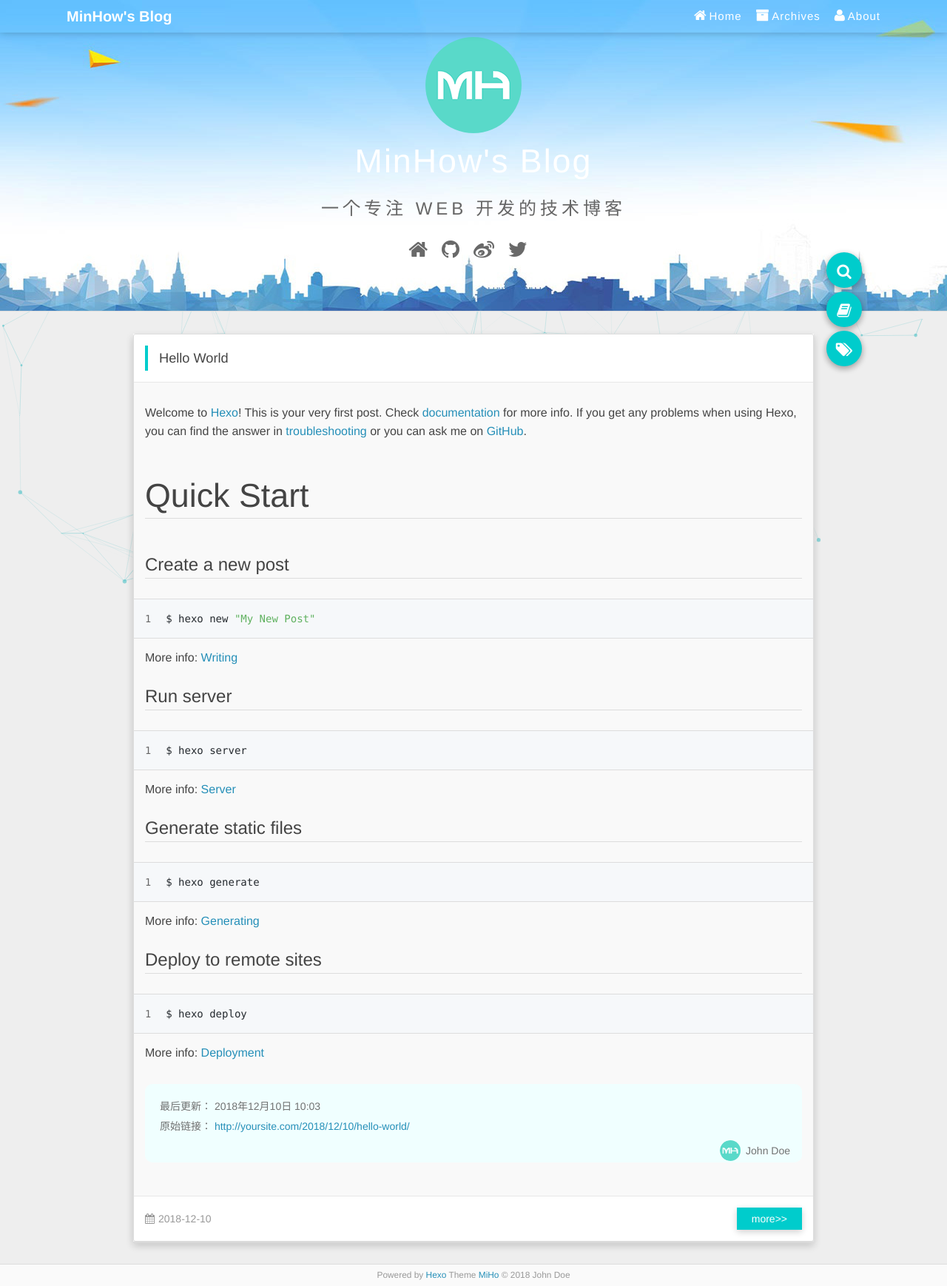
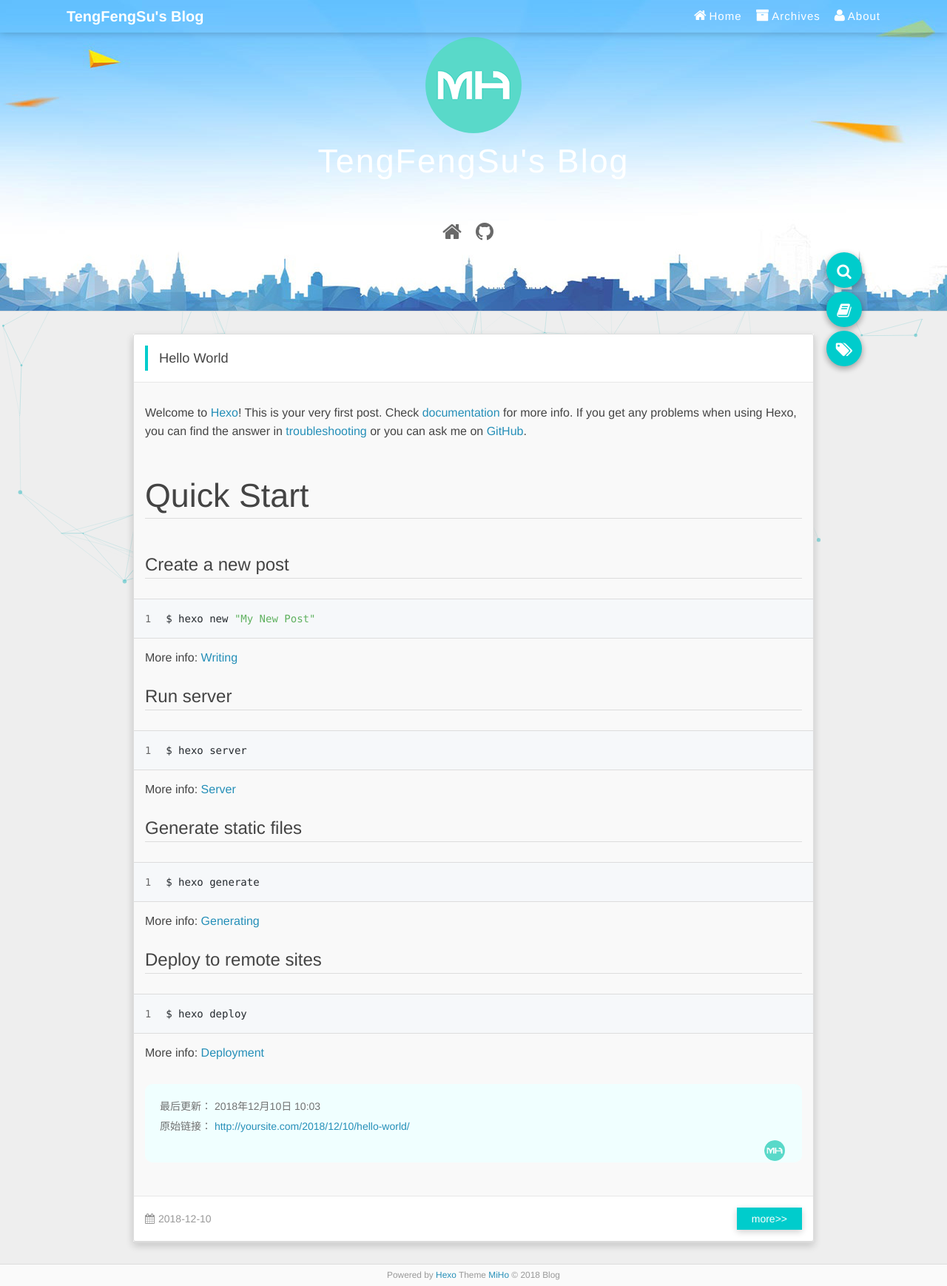
Before and after one commit to tengfengsu/tengfengsu.github.io, a plain HTML site: page index.html in a window 1280 px wide. Shown: the whole page at 74% size. Drawn offline with nearby package versions, Linux system fonts and the light colour scheme; some packages are replaced by stand-ins of ours; a script that the page names is missing.

Commit message:
Site updated: 2018-12-11 17:42:15

```diff
--- a/index.html
+++ b/index.html
@@ -3,18 +3,18 @@
 <head><meta name="generator" content="Hexo 3.8.0">
   <meta charset="utf-8">
 
-  <title>Hexo</title>
+  <title>Blog</title>
   <meta name="viewport" content="width=device-width, initial-scale=1, maximum-scale=1">
 
-    <meta name="keywords" content="MinHow,MinHow's Blog">
+    <meta name="keywords" content="TengFengSu,TengFengSu's Blog">
 
   <meta property="og:type" content="website">
-<meta property="og:title" content="Hexo">
+<meta property="og:title" content="Blog">
 <meta property="og:url" content="http://yoursite.com/index.html">
-<meta property="og:site_name" content="Hexo">
+<meta property="og:site_name" content="Blog">
 <meta property="og:locale" content="default">
 <meta name="twitter:card" content="summary">
-<meta name="twitter:title" content="Hexo">
+<meta name="twitter:title" content="Blog">
 
 
     <link rel="icon" href="/favicon.ico">
@@ -37,7 +37,7 @@
         <div id="header-menu" class="header-menu-pos animated">
             <div class="header-menu-container">
                 <a href="/" class="left">
-                    <span class="site-title">MinHow&#39;s Blog</span>
+                    <span class="site-title">TengFengSu&#39;s Blog</span>
                 </a>
                 <nav id="header-menu-nav" class="right">
 
@@ -72,32 +72,22 @@
                 <div id="header-title">
 
                     <h2>
-                        MinHow&#39;s Blog
+                        TengFengSu&#39;s Blog
                     </h2>
 
                 </div>
                 <div id="header-description">
-
-                    <h3>
-                        一个专注 WEB 开发的技术博客
-                    </h3>
 
                 </div>
             </div>
             <nav class="header-nav">
                 <div class="social">
 
-                        <a title="MinHow" target="_blank" href="//minhow.com">
+                        <a title="TengFengSu" target="_blank" href="//tengfengsu.github.io">
                             <i class="fa fa-home fa-2x"></i></a>
 
-                        <a title="Github" target="_blank" href="//github.com/wongminho">
+                        <a title="Github" target="_blank" href="//github.com/tengfengsu">
                             <i class="fa fa-github fa-2x"></i></a>
-
-                        <a title="Weibo" target="_blank" href="//weibo.com/WongMinHo">
-                            <i class="fa fa-weibo fa-2x"></i></a>
-
-                        <a title="Twitter" target="_blank" href="//twitter.com/huangminhow">
-                            <i class="fa fa-twitter fa-2x"></i></a>
 
                 </div>
             </nav>
@@ -140,8 +130,8 @@
         <p>原始链接： <a class="post-url" href="/2018/12/10/hello-world/" title="Hello World">http://yoursite.com/2018/12/10/hello-world/</a></p>
         <footer>
             <a href="http://yoursite.com">
-                <img src="/images/logo.png" alt="John Doe">
-                John Doe
+                <img src="/images/logo.png" alt="">
+
             </a>
         </footer>
     </div>
@@ -188,7 +178,7 @@
       <p>
         Powered by  <a href="http://hexo.io/" target="_blank">Hexo</a>
         Theme <a href="//github.com/wongminho/hexo-theme-miho" target="_blank">MiHo</a>
-      &copy; 2018 John Doe<br>
+      &copy; 2018 Blog<br>
       </p>
     </div>
   </div>
```
Also changed, not shown: 2018/12/10/hello-world/index.html (+13 -23 lines), archives/2018/12/index.html (+10 -20 lines), archives/2018/index.html (+10 -20 lines), archives/index.html (+10 -20 lines), images/alipay_code.jpg, images/wechat_code .jpg (added), images/wechat_code.jpg (deleted), 1 other file.
